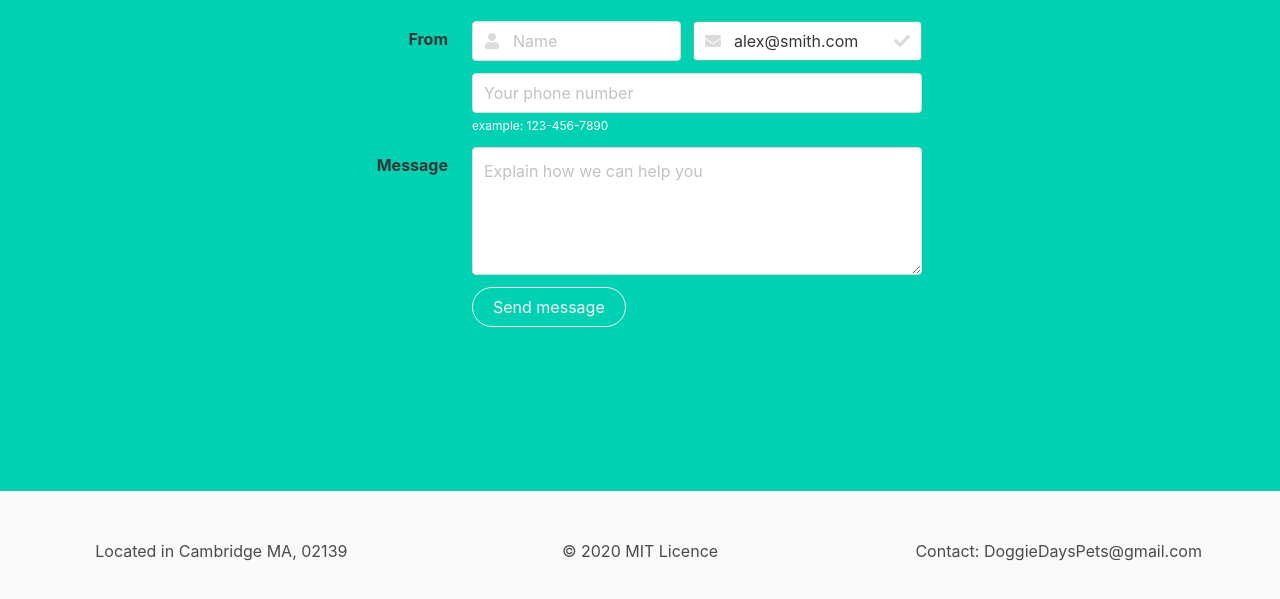
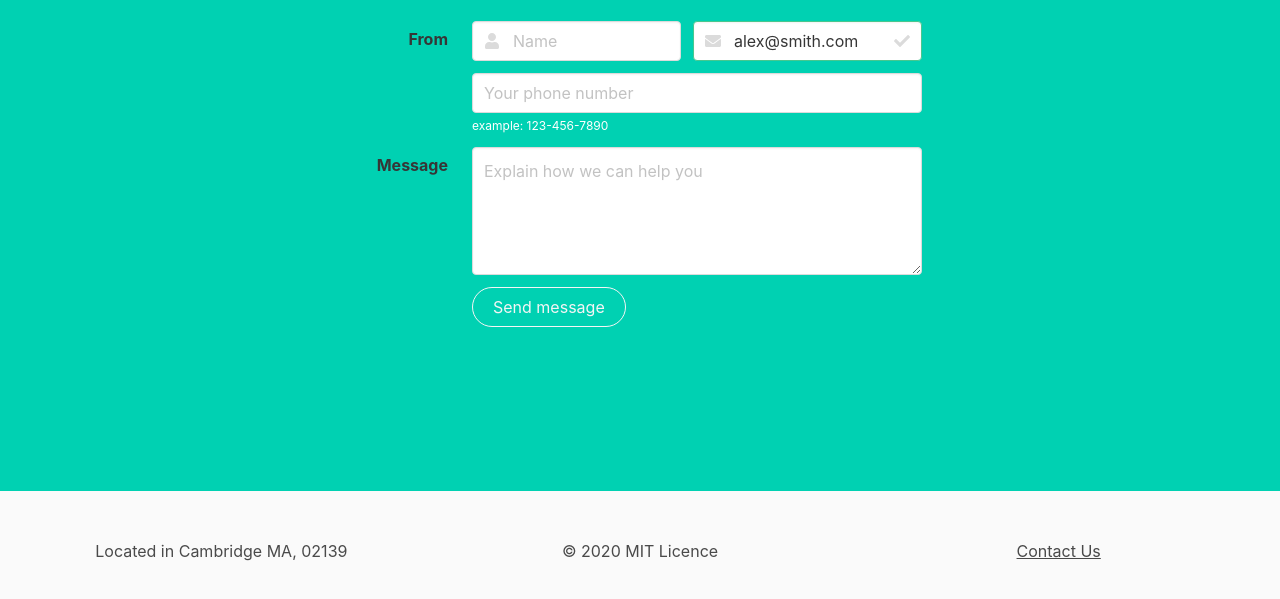
Before and after one commit to wtratt/doggiedays, a plain HTML site: page contact.html in a window 1280 px wide. Shown: the part 313-912 px from the top of the page. Drawn offline with nearby package versions, Linux system fonts and the light colour scheme.

Commit message:
contact form link bottom

```diff
--- a/contact.html
+++ b/contact.html
@@ -195,9 +195,7 @@
           </p>
         </div>
         <div class="column">
-          <p>
-            Contact: DoggieDaysPets@gmail.com
-          </p>
+            <a href="contact.html" style="color: rgb(73, 73, 73); text-decoration: underline;">Contact Us</a>
         </div>
       </div>
     </div>
```
Also changed, not shown: about.html (+1 -3 lines), index.html (+1 -3 lines), services.html (+1 -3 lines), thanks.html (+1 -3 lines).
